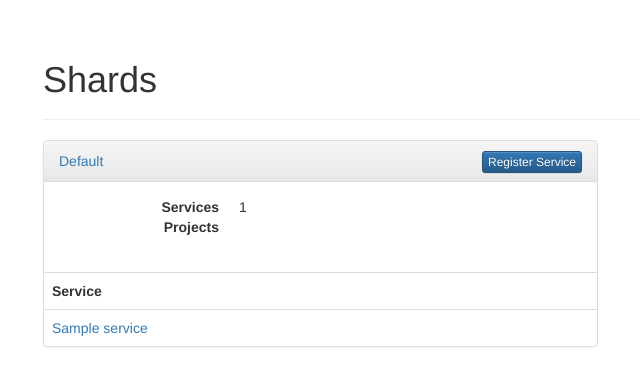
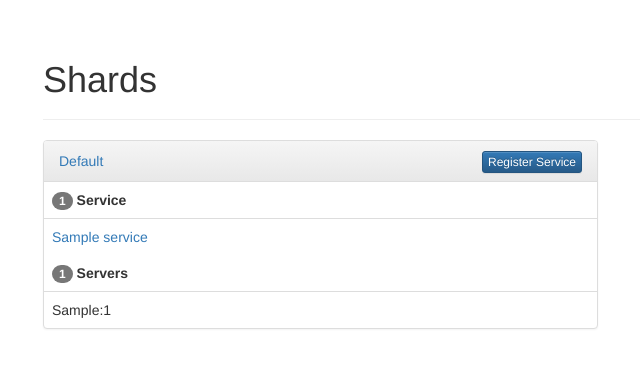
Before and after one commit to line/promgen, a Django app: page / in a window 1280 px wide. Shown: the part 51-437 px from the top of the page, without its empty margins (27-667 px from the left). Run offline with Django 3.2, Linux system fonts and the light colour scheme; data comes from the database, SQL or seed files in the repository; tables that the repository leaves empty hold one stand-in row (values such as "Sample post"); data that the repository does not hold is empty; parts of the project's set-up code (start-up, migrations or seed data) failed here and were passed over; some libraries are stand-ins or nearby versions.

Commit message:
Refresh shard page
- Show attached Prometheus servers
- Show count of services and servers
- Sort pods by server count

```diff
--- a/promgen/templates/promgen/shard_list.html
+++ b/promgen/templates/promgen/shard_list.html
@@ -7,7 +7,7 @@
 </div>
 
 <div class="row">
-{% for shard in shard_list %}
+{% for shard in shard_list|dictsortreversed:"service_set.count" %}
   <div class="col-md-6">
     <div class="panel panel-default">
       <div class="panel-heading">
@@ -16,17 +16,14 @@
           <a href="{% url 'service-new' shard.id %}" class="btn btn-primary btn-xs">{% trans "Register Service" %}</a>
         </span>
       </div>
-      <div class="panel-body">
-        <dl class="dl-horizontal">
-          <dt>Services</dt>
-          <dd>{{ shard.service_set.count }}</dd>
-          <dt>Projects</dt>
-          <dd>{{ shard.service_set__project_set }}</dd>
-        </dl>
-      </div>
+
+{% if shard.service_set.count %}
       <table class="table">
         <tr>
-          <th>Service</th>
+          <th>
+            <span class="badge">{{ shard.service_set.count }}</span>
+            Service
+          </th>
         </tr>
 {% for service in shard.service_set.all %}
         <tr>
@@ -34,6 +31,24 @@
         </tr>
 {% endfor %}
     </table>
+{% endif %}
+
+{% if shard.prometheus_set.count %}
+    <table class="table">
+      <tr>
+        <th>
+          <span class="badge">{{ shard.prometheus_set.count }}</span>
+          Servers
+        </th>
+      </tr>
+{% for prometheus in shard.prometheus_set.all %}
+      <tr>
+        <td>{{ prometheus.host }}:{{ prometheus.port }}</td>
+      </td>
+{% endfor %}
+    </table>
+{% endif %}
+
   </div>
 </div>
 {% endfor %}
```
